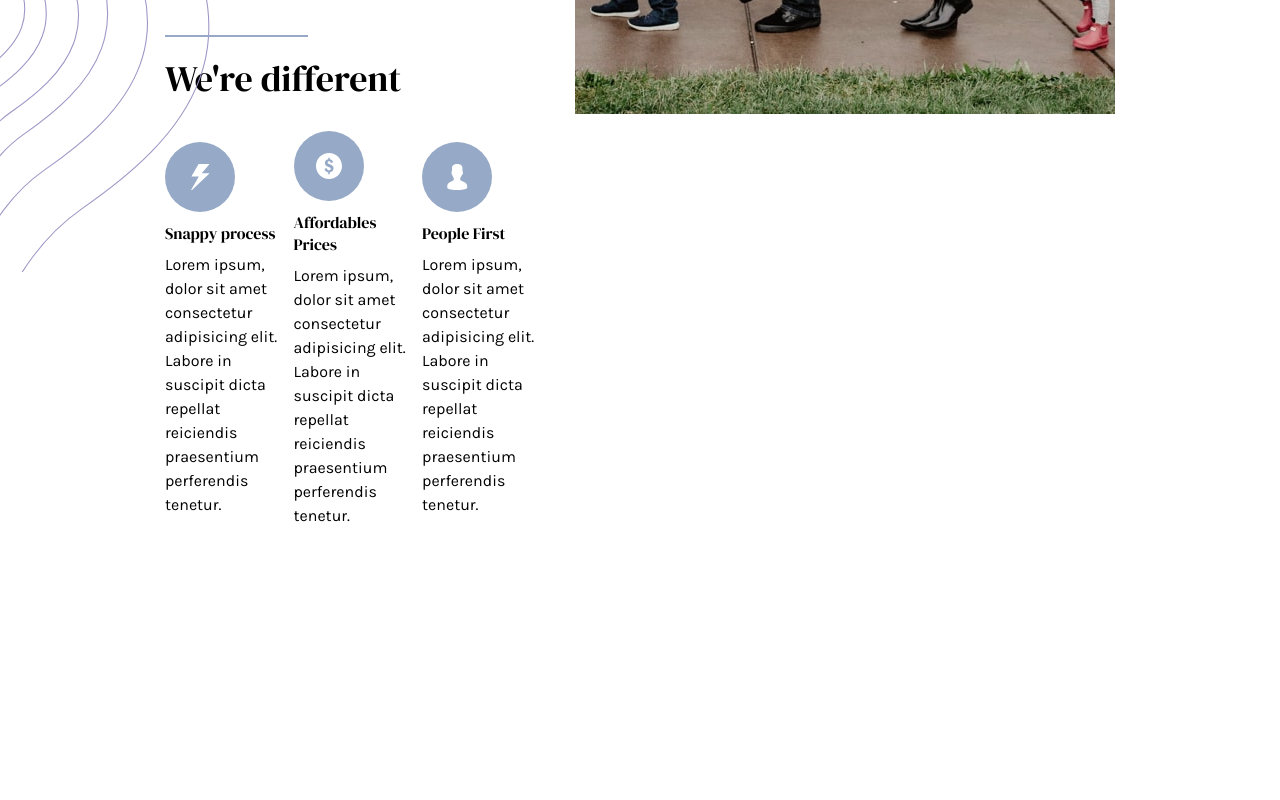
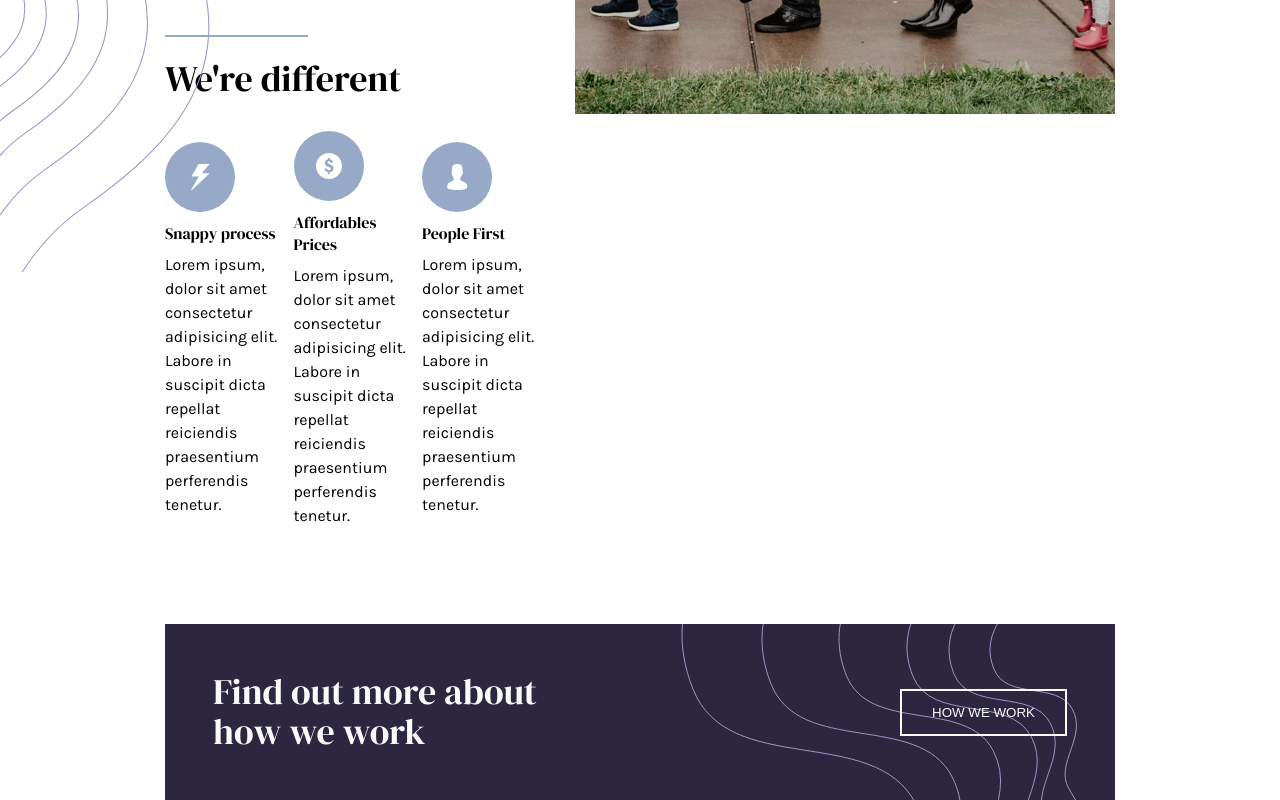
Before and after one commit to truongthanh1303/insure-landing-page, a website built with webpack: page src/index.html in a window 1280 px wide. Shown: the part 726-1526 px from the top of the page. Before the commit the page ends 1350 px from the top, so only its background shows below. Built offline with nearby package versions, Linux system fonts and the light colour scheme.

Commit message:
add block find-out-more

```diff
--- a/src/index.html
+++ b/src/index.html
@@ -77,6 +77,13 @@
       </div>
     </section>
 
+    <section class="find-out-more container">
+      <h1>Find out more about how we work</h1>
+      <button class="btn btn-default">
+        How we work
+      </button>
+    </section>
+
 
     <script>
       var toggleMenuBtn = document.getElementById('toggle-menu');
--- a/src/scss/app.scss
+++ b/src/scss/app.scss
@@ -253,6 +253,36 @@ header {
   }
 }
 
+.find-out-more {
+  background-color: $dark-violet;
+  padding: 3rem 1.5rem;
+  text-align: center;
+  position: relative;
+  overflow: hidden;
+  z-index: 0;
+
+  &::after {
+    content: '';
+    position: absolute;
+    width: 176px;
+    height: 317px;
+    top: 0;
+    right: 0;
+    background: url(../images/content/bg-pattern-how-we-work-mobile.svg) center no-repeat;
+    z-index: -1;
+  }
+
+  h1 {
+    color: $very-light-gray;
+    margin-bottom: 1.5rem;
+    z-index: 1;
+  }
+
+  .btn {
+    z-index: 1;
+  }
+}
+
 @media (min-width: 768px) {
   .container {
     margin: 0 65px;
@@ -378,6 +408,30 @@ header {
       }
     }
   }
+
+  .find-out-more {
+    display: flex;
+    justify-content: space-between;
+    align-items: center;
+    text-align: left;
+    padding-left: 3rem;
+    padding-right: 3rem;
+
+    h1 {
+      margin-bottom: 0;
+      width: 350px;
+    }
+
+    .btn {
+      z-index: 1;
+    }
+
+    &::after {
+      background-image: url(../images/content/bg-pattern-how-we-work-desktop.svg);
+      width: 434px;
+      height: 250px;
+    }
+  }
 }
 
 @media (min-width: 992px) {
```
Also changed, not shown: dist/css/app.css, dist/index.html.
